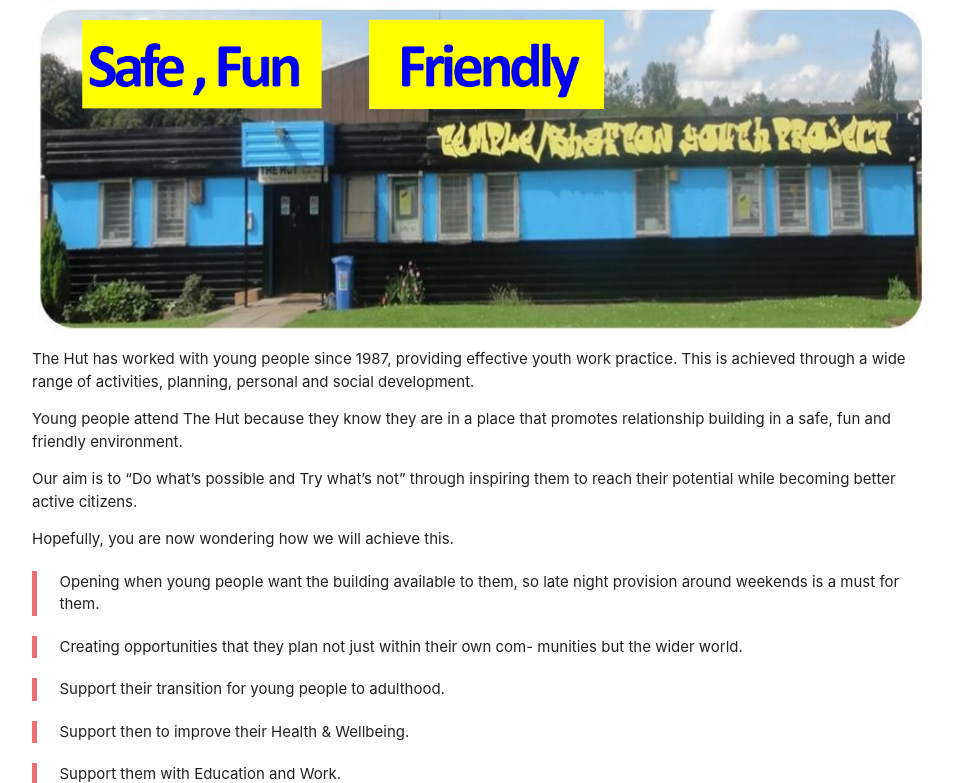
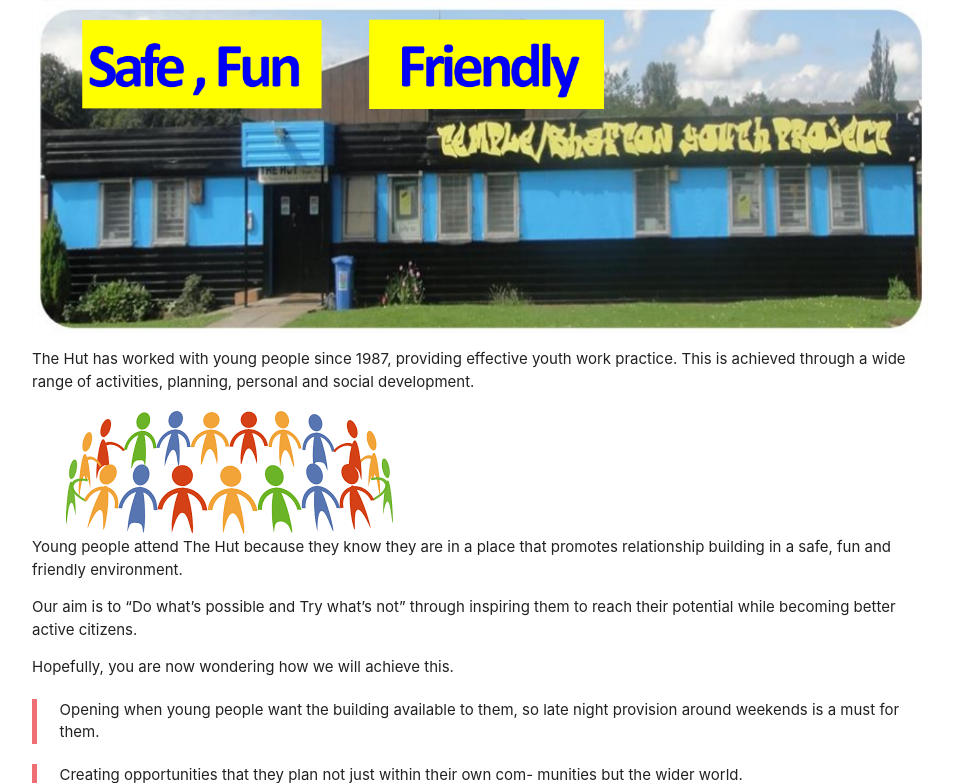
Before and after one commit to Baetek/the-hut-youth-project, a Flask app: page / in a window 1280 px wide. Shown: the top 783 px of the page, without its empty margins (160-1114 px from the left). Run offline with Flask 2, Linux system fonts and the light colour scheme.

Commit message:
Home fix

```diff
--- a/templates/home.html
+++ b/templates/home.html
@@ -27,6 +27,8 @@ achieved through a wide range of activities, planning,
 personal and social development.
 </p>
 <p>
+    <img class="container-width" src="{{url_for('static', filename='images/community.png')}}" align="middle" />
+<br>
     Young people attend The Hut because they know
 they are in a place that promotes relationship
 building in a safe, fun and friendly environment.
```
Also changed, not shown: static/images/community.png (added).
